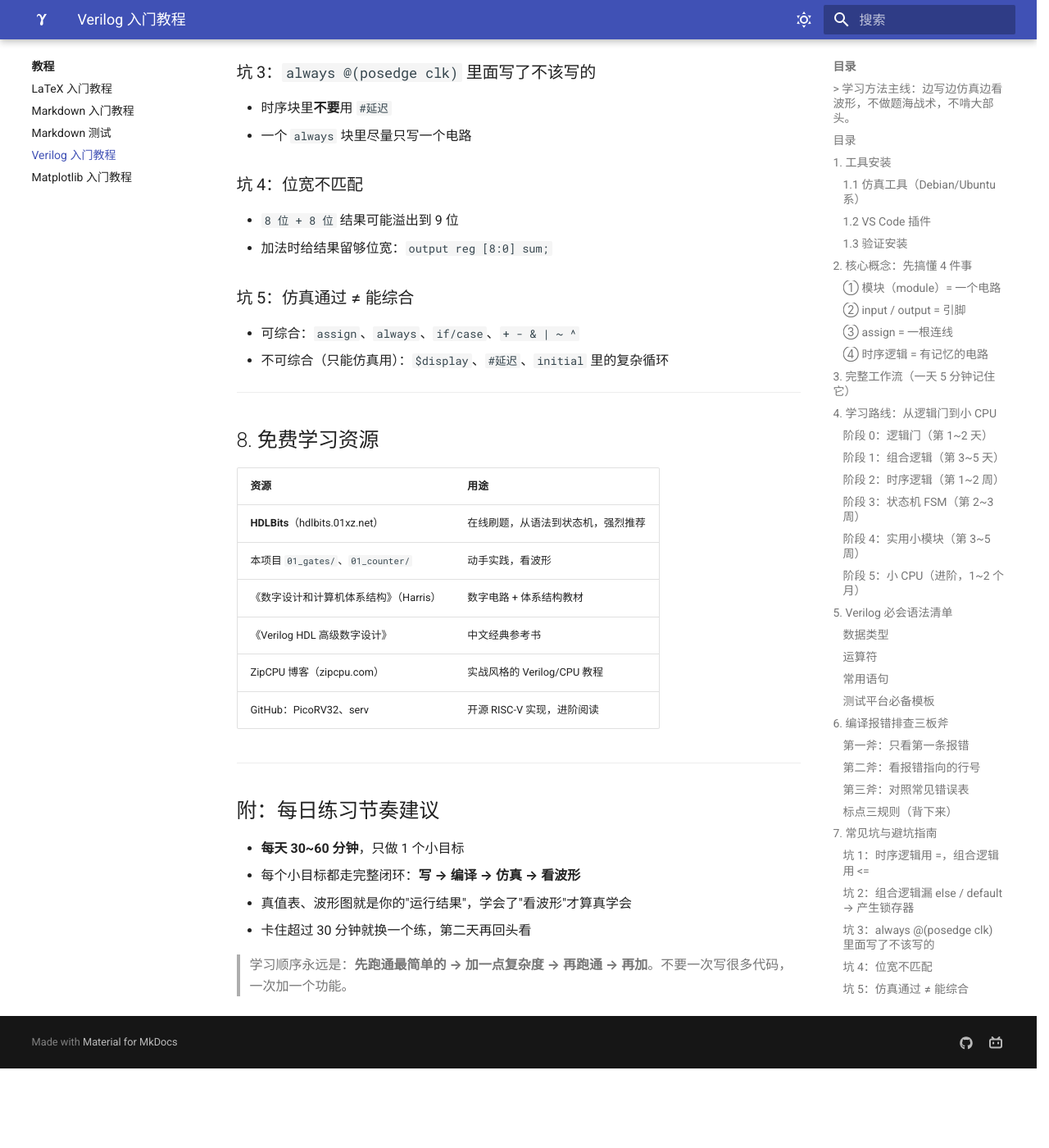
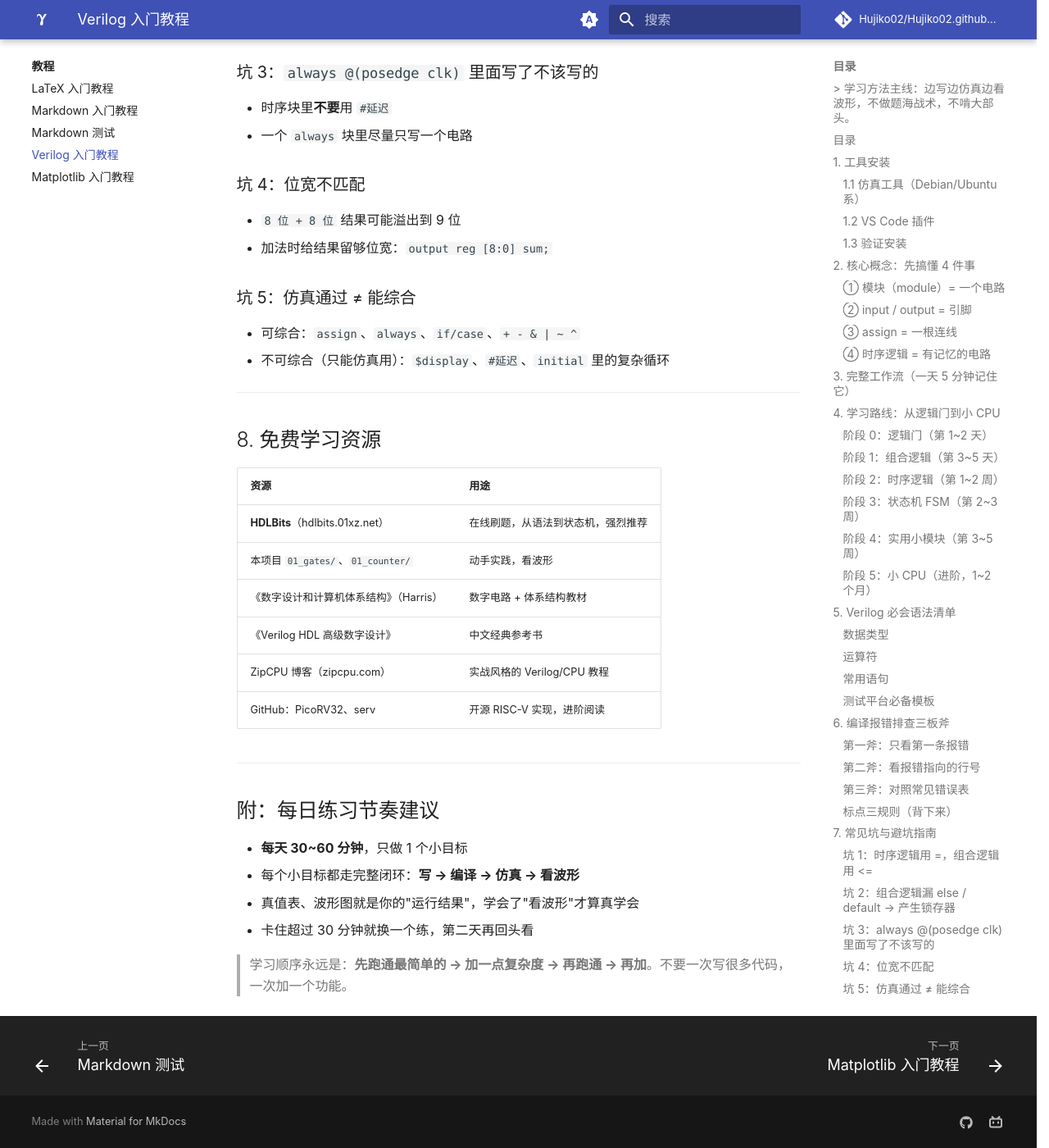
Before and after one commit to Hujiko02/Hujiko02.github.io, an MkDocs documentation site: the page built from docs/tutorial/verilog.md, in a window 1280 px wide and 1400 px high, scrolled down 6885 px. Shown: the whole window at 82% size. Built offline with MkDocs 1.6.1 and Material for MkDocs 9.7.7, drawn with Linux system fonts in a browser that asks for light colours; comment, search, counter and statistics services are not loaded; before the commit the page ends 8188 px from its top, so only the background shows below that.

Commit message:
Auto update 2026-09-12 15:30:36

```diff
--- a/mkdocs.yml
+++ b/mkdocs.yml
@@ -1,7 +1,12 @@
 site_name: 胡济的个人网站
-site_url: https://hujiko02.github.io
+site_url: https://hujiko02.github.io/
 site_author: 胡济
 site_description: 胡济的个人网站
+
+
+repo_url: https://github.com/Hujiko02/Hujiko02.github.io
+repo_name: Hujiko02/Hujiko02.github.io
+edit_uri: edit/main/docs/
 
 theme:
   name: material
@@ -13,20 +18,31 @@
   # 页头图标：用 icon.logo 会内联成 <svg>，fill="currentColor" 跟着明暗主题自动变色
   icon:
     logo: huji
+  # 关闭 Google Fonts（fonts.googleapis.com 在国内又慢又常失败），回退到系统字体
+  font: false
   palette:
-    - scheme: default
+    # 自动模式：跟随系统的昼夜设置
+    - media: "(prefers-color-scheme)"
+      toggle:
+        icon: material/brightness-auto
+        name: 切换到浅色模式
+    # 浅色模式
+    - media: "(prefers-color-scheme: light)"
+      scheme: default
       primary: indigo
       accent: amber
       toggle:
         icon: material/weather-sunny
-        name: 浅色模式
-    - scheme: slate
+        # toggle.name 的语义是「点一下会发生什么」，不是当前状态
+        name: 切换到深色模式
+    # 深色模式
+    - media: "(prefers-color-scheme: dark)"
+      scheme: slate
       primary: black
       accent: amber
       toggle:
         icon: material/weather-night
-        name: 深色模式
-
+        name: 切换到系统偏好
 
   features:
     - navigation.instant # 即时页面加载
@@ -34,8 +50,15 @@
     - navigation.indexes # 让分区标题本身可点击（index.md 当分区概览页）
     - navigation.top # 返回顶部按钮
     - navigation.tracking # 地址栏跟随锚点
+    - navigation.footer # 页面底部上/下一篇
     - toc.follow # 右侧目录跟随滚动高亮
-
+    - content.code.copy # 代码块一键复制
+    - content.code.annotate # 代码块内标注
+    - content.tooltips # 缩写/术语悬浮提示
+    - content.action.edit # 右上角「编辑此页」（依赖 repo_url + edit_uri）
+    - content.action.view # 右上角「查看源码」
+    - search.suggest # 搜索联想
+    - search.highlight # 搜索结果高亮
 
 nav:
   - 首页: index.md
@@ -51,6 +74,11 @@
     - diary/2026.md
   - 关于我:
     - me/index.md
+
+# 显式声明「存在但有意不进导航」的页面，消掉构建时的 INFO 提示
+not_in_nav: |
+  /ohush-privacy.md
+
 extra:
   social:
     - name: 我的GitHub
@@ -63,14 +91,28 @@
 # Markdown 扩展
 markdown_extensions:
   - toc:
+      permalink: true # 标题旁生成可复制的锚点链接
       slugify: !!python/object/apply:pymdownx.slugs.slugify
         kwds:
           case: lower
   - admonition
   - attr_list
+  - md_in_html # 在 HTML 块里写 Markdown（做卡片/网格布局要用）
+  - abbr # 术语缩写，配合 content.tooltips 出悬浮提示
+  - def_list # 定义列表
+  - footnotes # 脚注
   - pymdownx.highlight:
       anchor_linenums: true
-  - pymdownx.superfences
+      line_spans: __span
+      pygments_lang_class: true
+  - pymdownx.superfences:
+      # Material 内置 mermaid：会自动按需加载 unpkg 上的 mermaid@11 并渲染，
+      # 无需额外插件。注意它只在页面真的存在 mermaid 图时才会下载，
+      # 所以不开 mermaid 的页面不受影响。
+      custom_fences:
+        - name: mermaid
+          class: mermaid
+          format: !!python/name:pymdownx.superfences.fence_code_format
   - pymdownx.inlinehilite
   - pymdownx.tasklist:
       custom_checkbox: true
@@ -79,6 +121,17 @@
       emoji_generator: !!python/name:material.extensions.emoji.to_svg
   - pymdownx.arithmatex:
       generic: true
+  # 以下 6 个官方配置里都有，实测对中文文档零副作用
+  # ⚠️ 但官方那行 `pymdownx.betterem: smart_enable: all` 千万别加：
+  #    它用词边界启发式判断强调，中文词间无空格会导致 **粗体** 变成字面星号
+  #    （实测同一段文字 <strong> 从 7 个掉到 2 个）
+  - pymdownx.caret # ^上标^
+  - pymdownx.tilde # ~~删除线~~ 和 ~下标~
+  - pymdownx.mark # ==高亮==
+  - pymdownx.keys # ++ctrl+alt+del++ 按键样式
+  - pymdownx.tabbed:
+      alternate_style: true # 内容标签页
+  - pymdownx.details # 可折叠块
 
 # 数学公式支持
 extra_javascript:
```
Also changed, not shown: docs/tutorial/markdown.md (+0 -1 lines).
